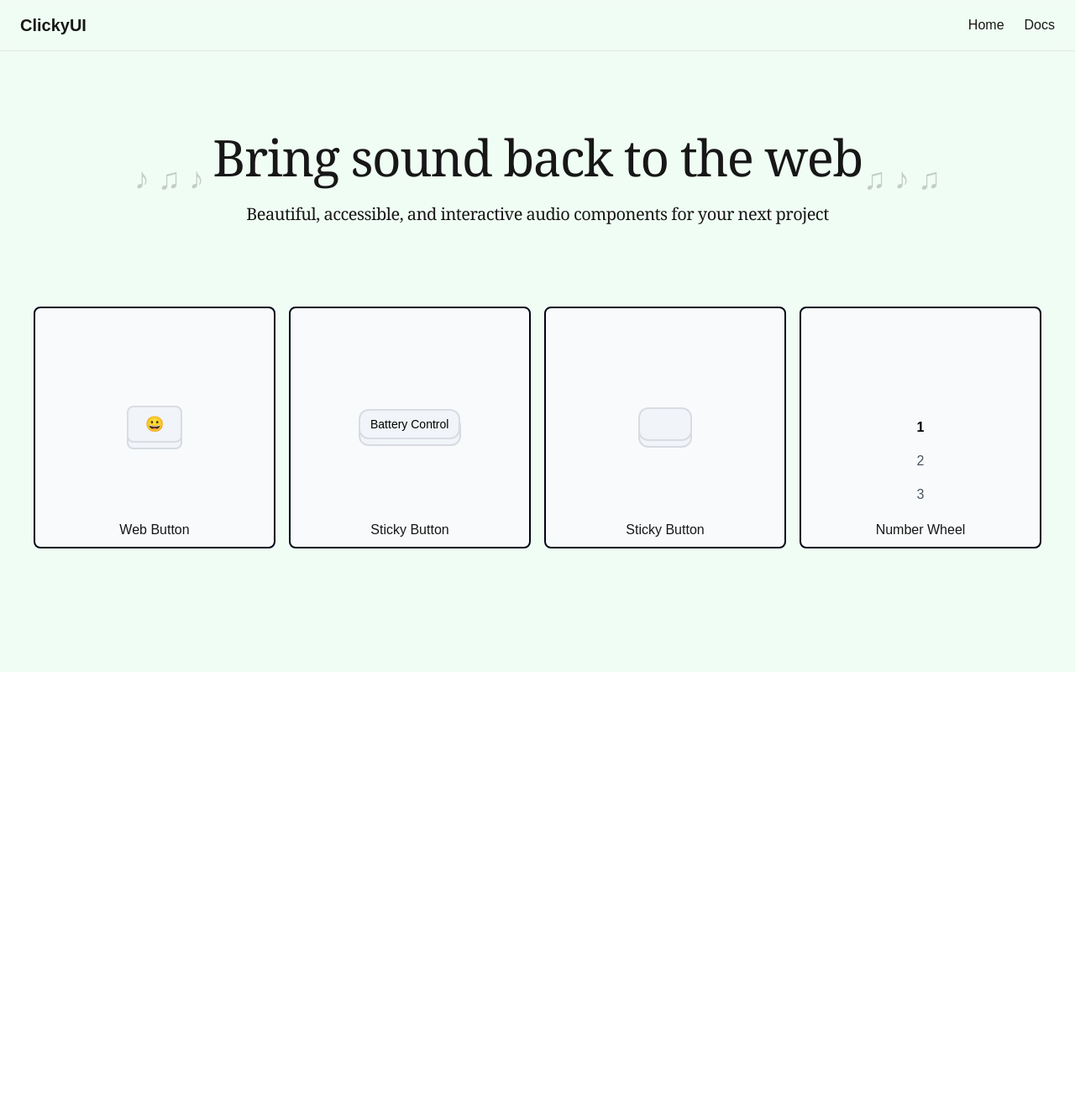
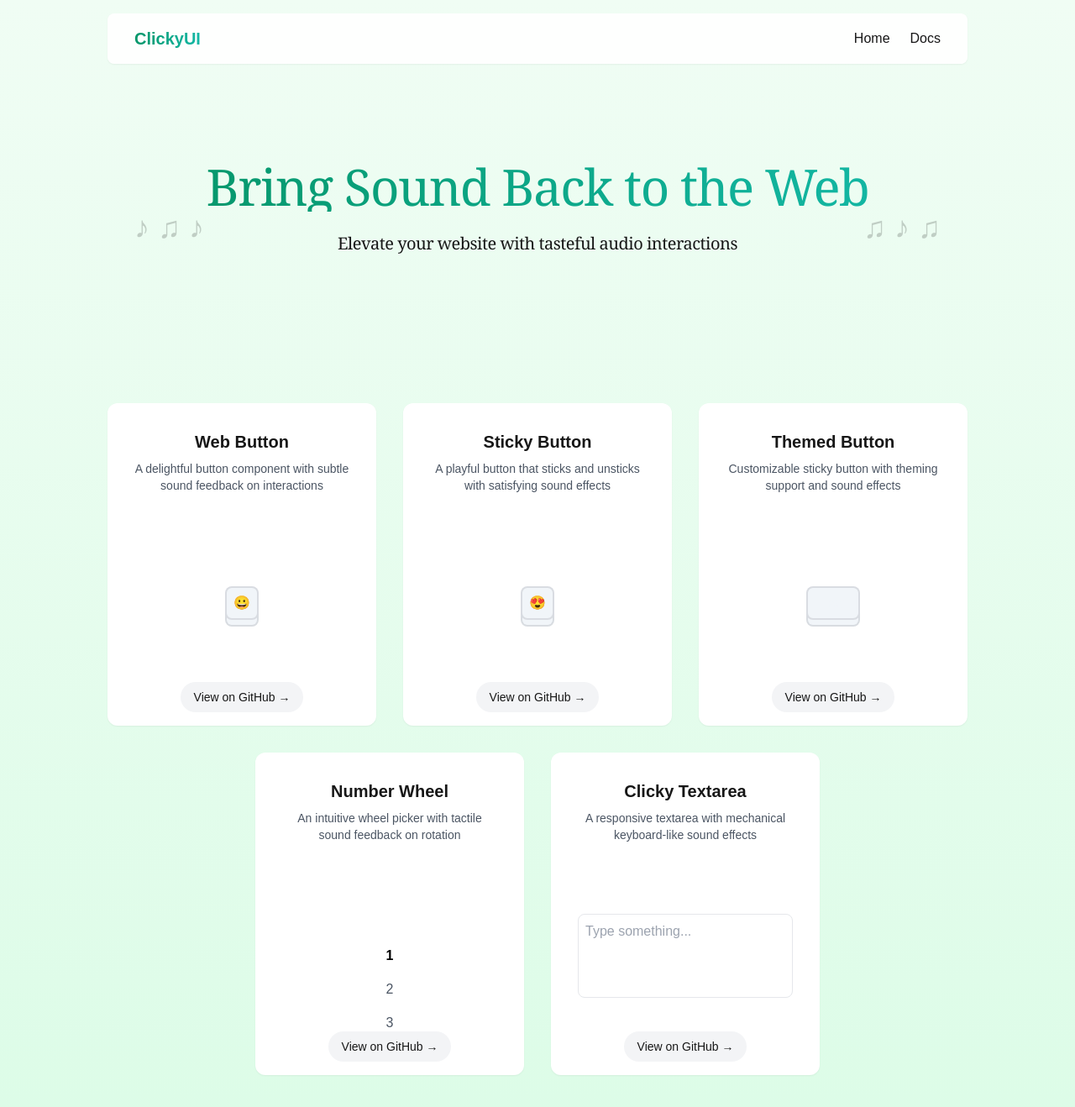
Before and after one commit to Ekimerton/clicky-ui, a Next.js app: page / in a window 1280 px wide. Shown: the top 1318 px of the page at 84% size. Before the commit the page ends 800 px from the top, so only its background shows below. Built offline with nearby package versions, Linux system fonts and the light colour scheme; no server answers.

Commit message:
New landing page

```diff
--- a/src/app/page.js
+++ b/src/app/page.js
@@ -4,100 +4,139 @@ import Link from "next/link";
 import Button from "@/components/Button/Button";
 import StickyButton from "@/components/StickyButton/StickyButton";
 import WheelPicker from "@/components/WheelPicker/WheelPicker";
+import Textarea from "@/components/Textarea/Textarea";
 
 export default function Home() {
     return (
-        <div className="min-h-screen bg-background relative overflow-hidden bg-green-50">
+        <div className="min-h-screen relative overflow-hidden bg-gradient-to-b from-green-50 to-green-100">
             {/* Navbar */}
-            <nav className="relative flex justify-between items-center px-6 py-4 border-b border-foreground/10 bg-background/50 backdrop-blur-sm">
-                <Link href="/" className="text-xl font-bold">
+            <nav className="fixed top-4 left-1/2 transform -translate-x-1/2 z-50 w-11/12 max-w-5xl flex justify-between items-center px-8 py-4 bg-white/90 backdrop-blur-md shadow-sm rounded-lg">
+                <Link href="/" className="text-xl font-bold bg-clip-text text-transparent bg-gradient-to-r from-emerald-600 to-teal-500">
                     ClickyUI
                 </Link>
                 <div className="flex gap-6">
-                    <Link href="/" className="hover:text-foreground/70">
+                    <Link href="/" className="hover:text-emerald-600 transition-colors">
                         Home
                     </Link>
-                    <Link href="/docs" className="hover:text-foreground/70">
+                    <Link href="/docs" className="hover:text-emerald-600 transition-colors">
                         Docs
                     </Link>
                 </div>
             </nav>
 
+            {/* Add padding to account for fixed navbar */}
+            <div className="pt-16">
                 {/* Hero Section */}
-            <section className="relative py-24 px-6">
+                <section className="relative py-32 px-6 mb-8">
                     <div className="absolute inset-0" />
                     <div className="relative max-w-4xl mx-auto text-center">
                         {/* Musical Note Decorations */}
-                    <div className="absolute -left-8 top-1/2 transform -translate-y-1/2 text-4xl opacity-20">
+                        <div className="absolute -left-8 top-1/2 transform -translate-y-1/2 text-4xl opacity-20 animate-bounce">
                             ♪ ♫ ♪
                         </div>
-                    <div className="absolute -right-8 top-1/2 transform -translate-y-1/2 text-4xl opacity-20">
+                        <div className="absolute -right-8 top-1/2 transform -translate-y-1/2 text-4xl opacity-20 animate-bounce">
                             ♫ ♪ ♫
                         </div>
-                    <h1 className="text-5xl md:text-6xl font-serif tracking-tight mb-6 relative font-medium">
-                        Bring sound back to the web
+                        <h1 className="text-5xl md:text-6xl font-serif tracking-tight mb-6 relative font-medium bg-clip-text text-transparent bg-gradient-to-r from-emerald-600 to-teal-500">
+                            Bring Sound Back to the Web
                         </h1>
-                    <p className="text-xl text-foreground/70 tracking-tight font-serif">
-                        Beautiful, accessible, and interactive audio components
-                        for your next project
+                        <p className="text-xl text-foreground/70 tracking-tight font-serif max-w-2xl mx-auto pb-4">
+                            Elevate your website with tasteful audio interactions
                         </p>
                     </div>
                 </section>
 
                 {/* Component Showcase Grid */}
+                <section className="w-full h-full flex flex-wrap items-center justify-center gap-8 px-6 pb-24">
+                    {/* Button Component */}
+                    <div className="flex flex-col items-center w-80 h-96 p-8 bg-white shadow-sm rounded-xl relative hover:shadow-md transition-all group">
+                        <h3 className="text-xl font-semibold mb-2">Web Button</h3>
+                        <p className="text-sm text-gray-600 text-center mb-6">A delightful button component with subtle sound feedback on interactions</p>
+                        <div className="flex-1 flex items-center justify-center w-full">
+                            <Button size="icon">😀</Button>
+                        </div>
+                        <Link
+                            href="https://github.com/ekimerton/clicky-ui/blob/main/src/components/Button/Button.js"
+                            className="absolute bottom-4 px-4 py-2 text-sm bg-gray-100 hover:bg-gray-200 rounded-full transition-colors"
+                            target="_blank"
+                        >
+                            View on GitHub →
+                        </Link>
+                    </div>
 
-            {/* Button Component */}
-            <section className="w-full h-full flex flex-wrap items-center justify-center gap-4">
-                <div className="flex items-center justify-center w-72 h-72 p-8 bg-slate-50 border-slate-950 border-2 rounded-lg relative">
-                    <Button size="lg">😀</Button>
-                    <p className="absolute bottom-2">Web Button</p>
+                    {/* Sticky Button Component */}
+                    <div className="flex flex-col items-center w-80 h-96 p-8 bg-white shadow-sm rounded-xl relative hover:shadow-md transition-all">
+                        <h3 className="text-xl font-semibold mb-2">Sticky Button</h3>
+                        <p className="text-sm text-gray-600 text-center mb-6">A playful button that sticks and unsticks with satisfying sound effects</p>
+                        <div className="flex-1 flex items-center justify-center w-full">
+                            <StickyButton size="icon">😍</StickyButton>
                         </div>
-                <div className="flex items-center justify-center w-72 h-72 p-8 bg-slate-50 border-slate-950 border-2 rounded-lg relative">
-                    <div className="flex flex-col gap-4">
-                        <StickyButton size="sm">Battery Control</StickyButton>
+                        <Link
+                            href="https://github.com/ekimerton/clicky-ui/blob/main/src/components/StickyButton/StickyButton.js"
+                            className="absolute bottom-4 px-4 py-2 text-sm bg-gray-100 hover:bg-gray-200 rounded-full transition-colors"
+                            target="_blank"
+                        >
+                            View on GitHub →
+                        </Link>
                     </div>
-                    <p className="absolute bottom-2">Sticky Button</p>
-                </div>
-                <div className="flex items-center justify-center w-72 h-72 p-8 bg-slate-50 border-slate-950 border-2 rounded-lg relative">
-                    <div className="flex flex-col gap-4">
-                        <StickyButton
-                            pressedColor="bg-yellow-400"
-                            className="relative"
-                        >
+
+                    {/* Themed Sticky Button */}
+                    <div className="flex flex-col items-center w-80 h-96 p-8 bg-white shadow-sm rounded-xl relative hover:shadow-md transition-all">
+                        <h3 className="text-xl font-semibold mb-2">Themed Button</h3>
+                        <p className="text-sm text-gray-600 text-center mb-6">Customizable sticky button with theming support and sound effects</p>
+                        <div className="flex-1 flex items-center justify-center w-full">
+                            <StickyButton pressedColor="bg-yellow-400" className="relative">
                                 <p className="text-slate-100">Day</p>
                             </StickyButton>
                         </div>
-                    <p className="absolute bottom-2">Sticky Button</p>
+                        <Link
+                            href="https://github.com/ekimerton/clicky-ui/blob/main/src/components/StickyButton/StickyButton.js"
+                            className="absolute bottom-4 px-4 py-2 text-sm bg-gray-100 hover:bg-gray-200 rounded-full transition-colors"
+                            target="_blank"
+                        >
+                            View on GitHub →
+                        </Link>
                     </div>
-                <div className="flex items-center justify-center w-72 h-72 p-8 bg-slate-50 border-slate-950 border-2 rounded-lg relative">
+
+                    {/* Wheel Picker Component */}
+                    <div className="flex flex-col items-center w-80 h-96 p-8 bg-white shadow-sm rounded-xl relative hover:shadow-md transition-all">
+                        <h3 className="text-xl font-semibold mb-2">Number Wheel</h3>
+                        <p className="text-sm text-gray-600 text-center mb-6">An intuitive wheel picker with tactile sound feedback on rotation</p>
+                        <div className="flex-1 flex items-center justify-center w-full">
                             <WheelPicker
-                        options={[
-                            "1",
-                            "2",
-                            "3",
-                            "4",
-                            "5",
-                            "6",
-                            "7",
-                            "8",
-                            "9",
-                            "10",
-                            "11",
-                            "12",
-                            "13",
-                            "14",
-                            "15",
-                            "16",
-                            "17",
-                            "18",
-                            "19",
-                            "20",
-                        ]}
+                                options={["1", "2", "3", "4", "5", "6", "7", "8", "9", "10"]}
                                 initialValue="3"
                             />
-                    <p className="absolute bottom-2">Number Wheel</p>
+                        </div>
+                        <Link
+                            href="https://github.com/ekimerton/clicky-ui/blob/main/src/components/WheelPicker/WheelPicker.js"
+                            className="absolute bottom-4 px-4 py-2 text-sm bg-gray-100 hover:bg-gray-200 rounded-full transition-colors"
+                            target="_blank"
+                        >
+                            View on GitHub →
+                        </Link>
+                    </div>
+
+                    {/* Textarea Component */}
+                    <div className="flex flex-col items-center w-80 h-96 p-8 bg-white shadow-sm rounded-xl relative hover:shadow-md transition-all">
+                        <h3 className="text-xl font-semibold mb-2">Clicky Textarea</h3>
+                        <p className="text-sm text-gray-600 text-center mb-6">A responsive textarea with mechanical keyboard-like sound effects</p>
+                        <div className="flex-1 flex items-center justify-center w-full">
+                            <Textarea
+                                placeholder="Type something..."
+                                className="resize-none w-full"
+                            />
+                        </div>
+                        <Link
+                            href="https://github.com/ekimerton/clicky-ui/blob/main/src/components/Textarea/Textarea.js"
+                            className="absolute bottom-4 px-4 py-2 text-sm bg-gray-100 hover:bg-gray-200 rounded-full transition-colors"
+                            target="_blank"
+                        >
+                            View on GitHub →
+                        </Link>
                     </div>
                 </section>
             </div>
+        </div>
     );
 }
--- a/src/components/StickyButton/StickyButton.js
+++ b/src/components/StickyButton/StickyButton.js
@@ -52,13 +52,13 @@ export default function StickyButton({
         >
             {/* Edge layer */}
             <span
-                className={`absolute inset-x-0 bottom-0 top-2 rounded-xl border-2 border-slate-950/10 border-t-0 transition-all ${
+                className={`absolute inset-x-0 bottom-0 top-2 rounded-lg border-2 border-slate-950/10 border-t-0 transition-all ${
                     isActive ? pressedColor : baseColor
                 }`}
             />
             {/* Front layer */}
             <span
-                className={`relative flex items-center justify-center border-2 rounded-xl text-black will-change-transform transition-all border-slate-950/10 group-active:-translate-y-0 ${sizeClasses} ${
+                className={`relative flex items-center justify-center border-2 rounded-lg text-black will-change-transform transition-all border-slate-950/10 group-active:-translate-y-0 ${sizeClasses} ${
                     isActive ? "-translate-y-1" : "-translate-y-2"
                 } ${isActive ? pressedColor : baseColor}
         `}
--- /dev/null
+++ b/src/components/Textarea/Textarea.js
@@ -0,0 +1,24 @@
+"use client";
+
+import { useRef } from "react";
+
+export default function Textarea({ className, ...props }) {
+    const handleKeyDown = (e) => {
+        console.log("Key pressed:", e.key);
+    };
+
+	const handleKeyUp = (e) => {
+		console.log("Key released:", e.key);
+	};
+
+    return (
+        <textarea
+            className={`w-full min-h-[100px] p-2 border rounded-lg focus:outline-none focus:ring-2 focus:ring-blue-500 ${
+                className || ""
+            }`}
+            onKeyDown={handleKeyDown}
+			onKeyUp={handleKeyUp}
+            {...props}
+        />
+    );
+}
--- a/src/components/WheelPicker/WheelPicker.js
+++ b/src/components/WheelPicker/WheelPicker.js
@@ -153,9 +153,7 @@ export default function WheelPicker({ options }) {
     }, [userOffset, options, itemHeight, playClick]);
 
     // No transition while dragging
-    const transition = pointerDataRef.current
-        ? "none"
-        : "transform 0.3s ease-out";
+    const transition = "none";
 
     return (
         <div
```
Lines whose indentation alone changed are shown as unchanged.
